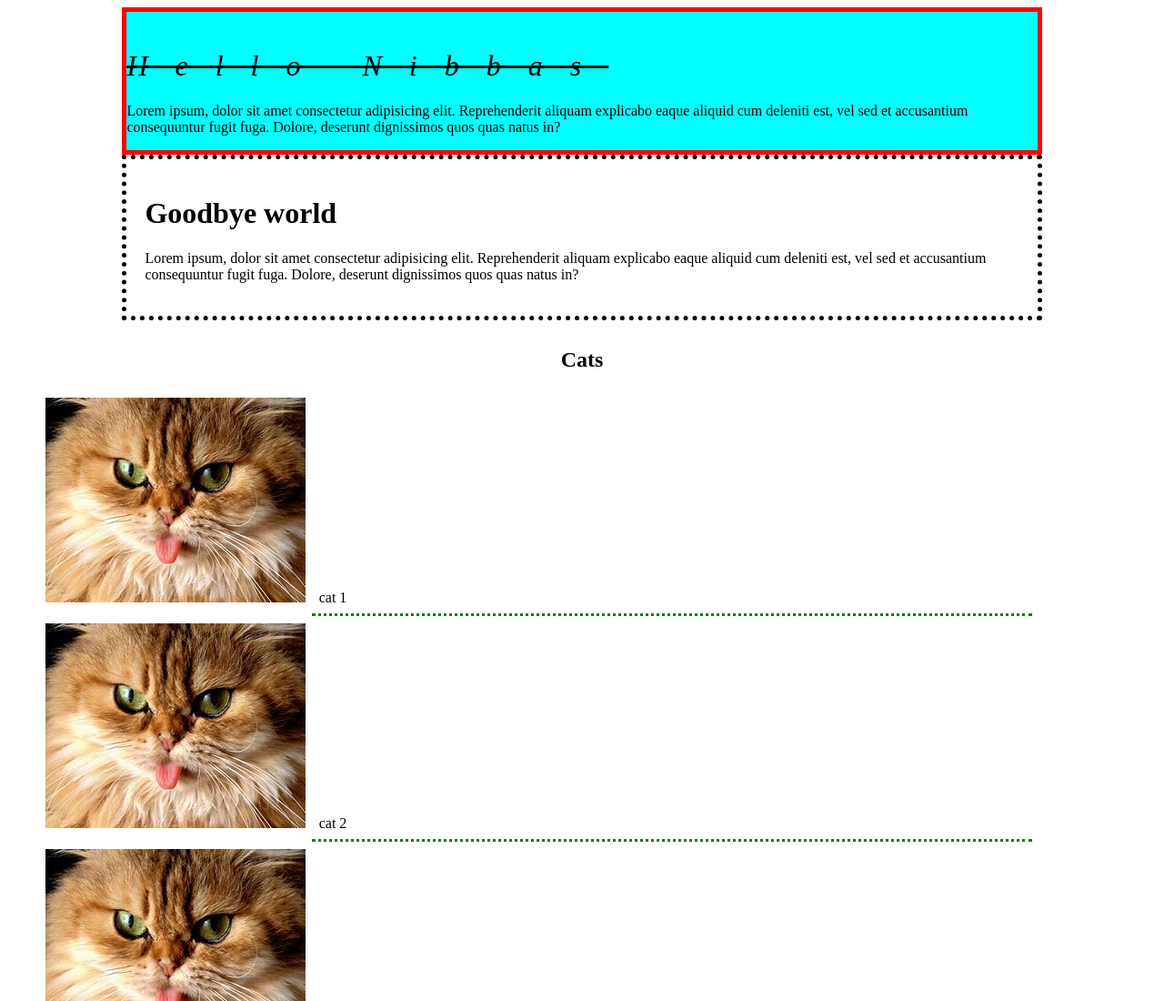
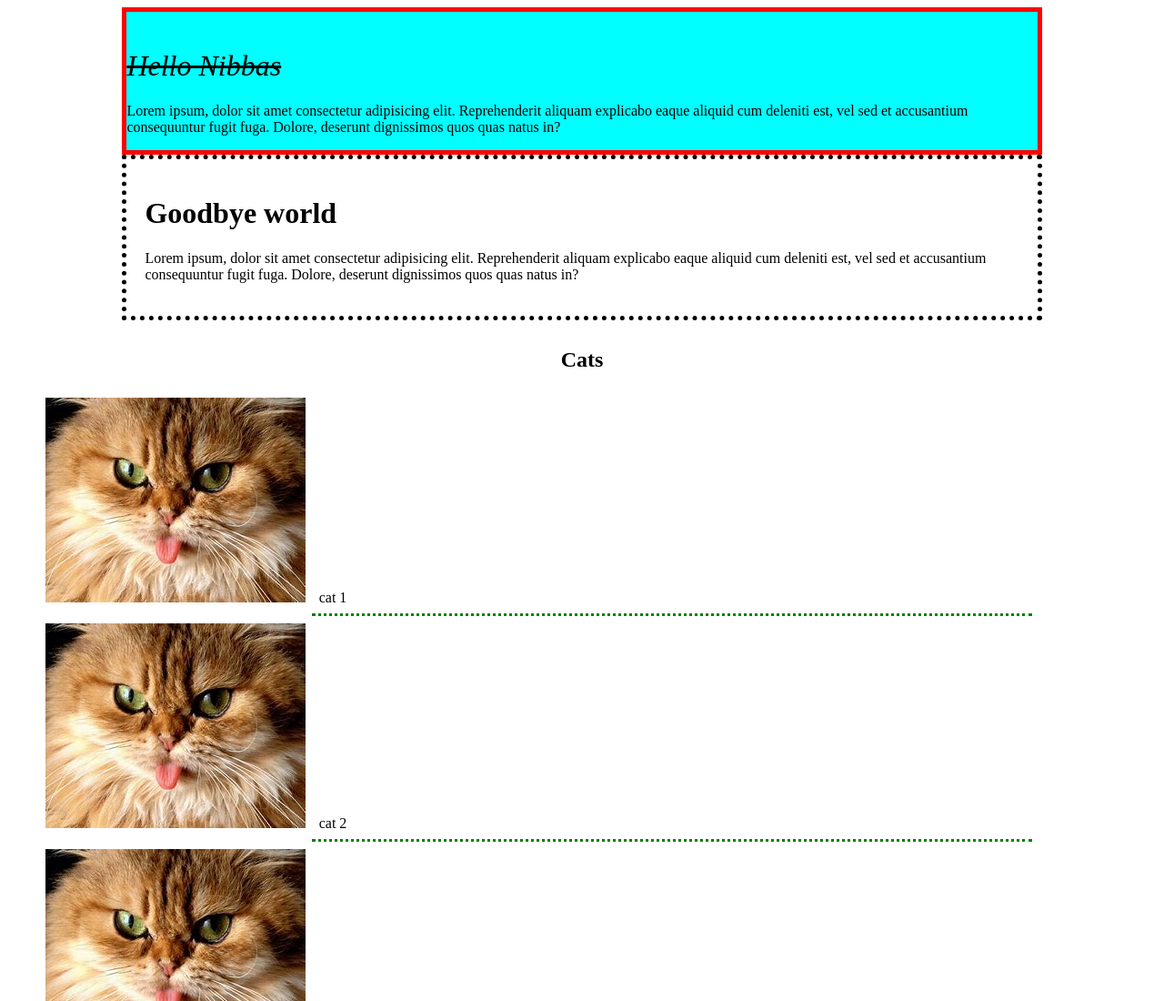
Before and after one commit to Cpark80/First-Github-Project, a plain HTML site: page Index.Html/Index.html in a window 1280 px wide. Shown: the top 1100 px of the page at 91% size. Drawn offline with Linux system fonts and the light colour scheme.

Commit message:
First CSS Practice

```diff
--- a/Index.Html/CSS/Style.CSS
+++ b/Index.Html/CSS/Style.CSS
@@ -37,10 +37,7 @@ margin: auto;
     font-weight: 200;
     font-style: oblique;
     text-decoration: line-through;
-    text transform: border: ;
-    letter-spacing: 30px
-
-
+    text-transform: border;
 }
 
 .box-2{
@@ -77,9 +74,6 @@ a:hover{
     color: blue;
 }
 
-a:active{
-
-}
 
 a:visited{
     color: blueviolet;
```
Also changed, not shown: Index.Html/Index.html (+0 -1 lines).
